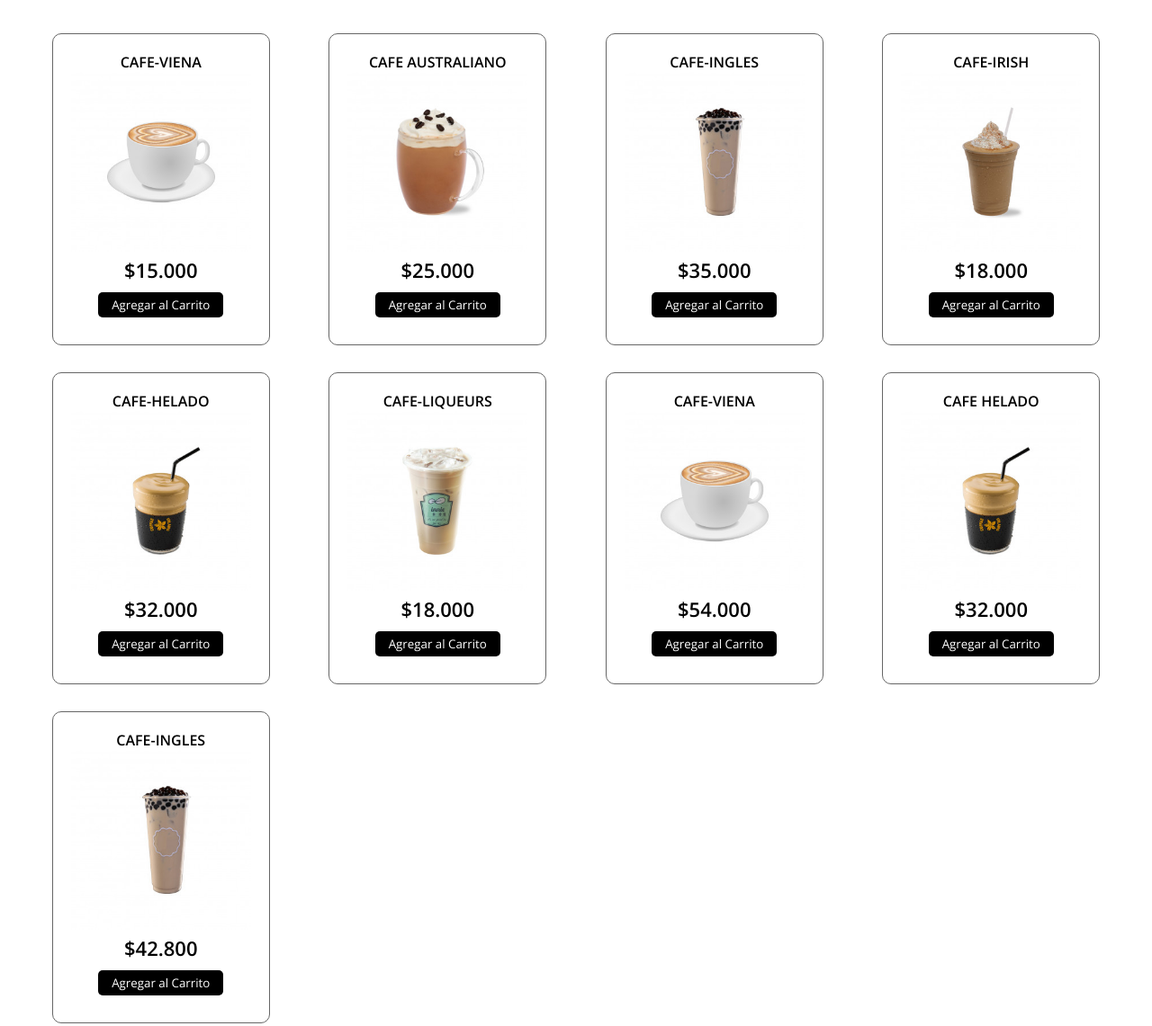
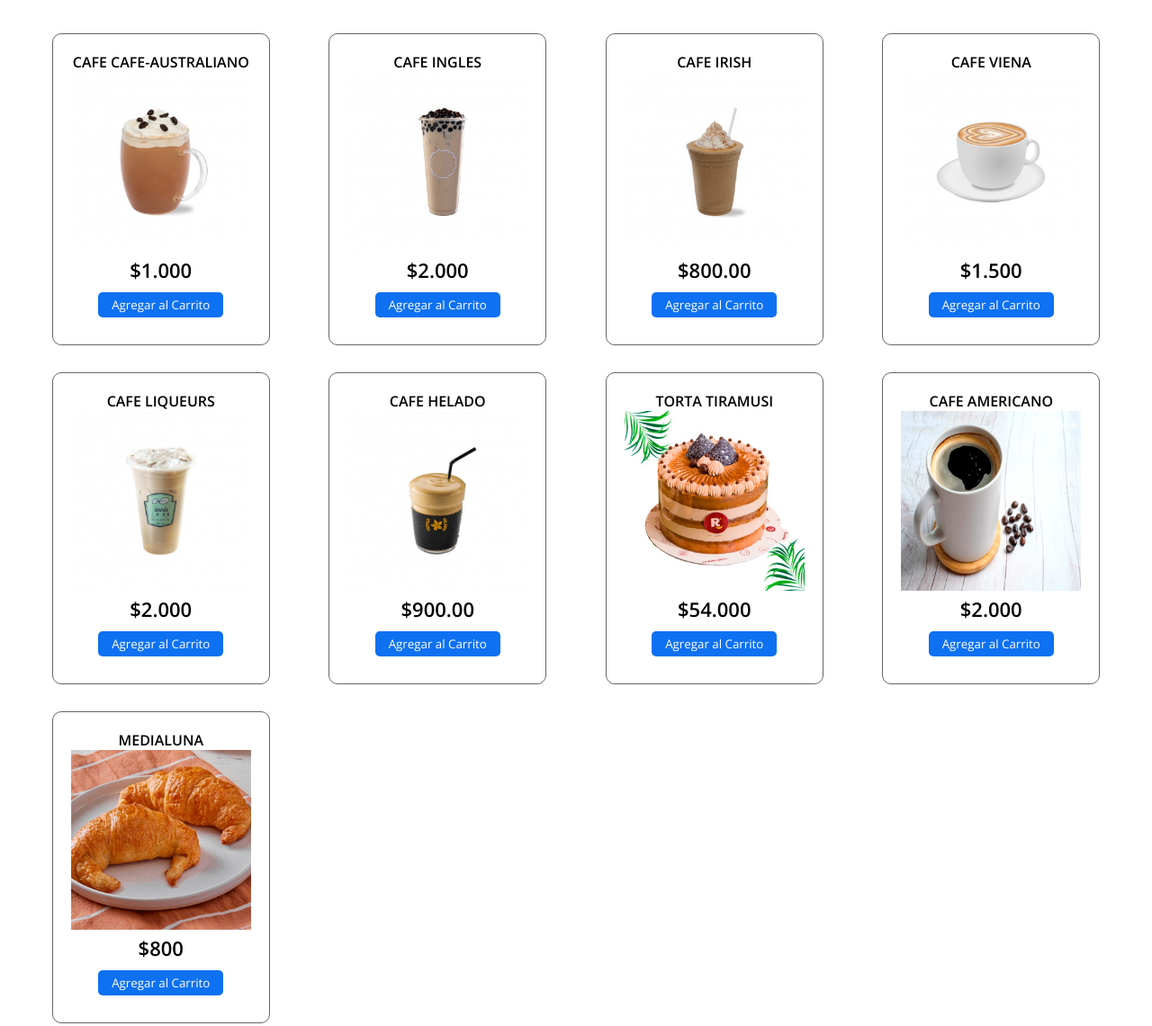
Before and after one commit to laporta1978/pre-entrega2025, a plain HTML site: page productos.html in a window 1280 px wide. Shown: the part 303-1444 px from the top of the page at 90% size. Drawn offline with nearby package versions, Linux system fonts and the light colour scheme.

Commit message:
Add files via upload

```diff
--- a/estilo.css
+++ b/estilo.css
@@ -5,7 +5,7 @@
     font-family: 'Open Sans';
 }
 header{
-    background: url(img/banner.jpg);
+    background: url(img/gallery1.jpg);
     background-size: cover;
     background-position:center;
     height: 300px;
@@ -14,7 +14,7 @@ header h1{
     text-align: center;
     font-size: 35px;
     /* background-color: #000; */
-    color: #0e0e0e;
+    color: #eeebeb;
     padding: 30px 0;
 }
 .contenedor{
@@ -69,7 +69,7 @@ header h1{
     display: block;
     margin: 10px auto;
     border: none;
-    background-color: black;
+    background-color: rgb(14, 113, 241);
     color: #fff;
     padding: 5px 15px;
     border-radius: 5px;
@@ -91,7 +91,7 @@ header h1{
     opacity: 0;
 }
 .carrito .header-carrito{
-    background-color: #000;
+    background-color: #1900fc;
     color: #fff;
     text-align: center;
     padding: 30px 0;
@@ -133,7 +133,7 @@ header h1{
     line-height: 32px;
     text-align: center;
     border-radius: 50%;
-    border: 1px solid #000;
+    border: 1px solid #043efd;
     cursor: pointer;
 }
 .carrito .carrito-item .carrito-item-precio{
@@ -179,7 +179,7 @@ header h1{
     display: block;
     width: 100%;
     border: none;
-    background: #000;
+    background: #0933ee;
     color: #fff;
     border-radius: 5px;
     font-size: 18px;
@@ -196,6 +196,7 @@ header h1{
 
 /* SECCION RESPONSIVE */
 @media screen and (max-width: 850px) {
+
     .contenedor {
       display: block;
     }
--- a/productos.html
+++ b/productos.html
@@ -7,67 +7,67 @@
     <link rel="stylesheet" href="https://cdnjs.cloudflare.com/ajax/libs/font-awesome/6.2.1/css/all.min.css" integrity="sha512-MV7K8+y+gLIBoVD59lQIYicR65iaqukzvf/nwasF0nqhPay5w/9lJmVM2hMDcnK1OnMGCdVK+iQrJ7lzPJQd1w==" crossorigin="anonymous" referrerpolicy="no-referrer" />
     <link rel="stylesheet" href="estilo.css">
     <script src="app.js" async></script>
-    <title>Cafe Palermo | </title>
+    <title>Tienda Cafe Palermo | </title>
 </head>
 <body>
     <header>
-        <h1>Tienda Cafe Palermo </h1>
+        <h1>Tienda de Cafe Palermo</h1>
     </header>
     <section class="contenedor">
         <!-- Contenedor de elementos -->
         <div class="contenedor-items">
             <div class="item">
-                <span class="titulo-item">cafe-viena</span>
-                <img src="img/cafe-viena.jpg" alt="" class="img-item">
-                <span class="precio-item">$15.000</span>
+                <span class="titulo-item">Cafe cafe-australiano</span>
+                <img src="img/cafe-australiano.jpg" alt="" class="img-item">
+                <span class="precio-item">$1.000</span>
                 <button class="boton-item">Agregar al Carrito</button>
             </div>
             <div class="item">
-                <span class="titulo-item">Cafe australiano</span>
-                <img src="img/cafe-australiano.jpg" alt="" class="img-item">
-                <span class="precio-item">$25.000</span>
+                <span class="titulo-item">Cafe ingles</span>
+                <img src="img/cafe-ingles.jpg" alt="" class="img-item">
+                <span class="precio-item">$2.000</span>
                 <button class="boton-item">Agregar al Carrito</button>
             </div>
             <div class="item">
-                <span class="titulo-item">cafe-ingles</span>
-                <img src="img/cafe-ingles.jpg" alt="" class="img-item">
-                <span class="precio-item">$35.000</span>
+                <span class="titulo-item">Cafe Irish</span>
+                <img src="img/cafe-irish.jpg" alt="" class="img-item">
+                <span class="precio-item">$800.00</span>
                 <button class="boton-item">Agregar al Carrito</button>
             </div>
             <div class="item">
-                <span class="titulo-item">cafe-irish</span>
-                <img src="img/cafe-irish.jpg" alt="" class="img-item">
-                <span class="precio-item">$18.000</span>
+                <span class="titulo-item">Cafe viena</span>
+                <img src="img/cafe-viena.jpg" alt="" class="img-item">
+                <span class="precio-item">$1.500</span>
                 <button class="boton-item">Agregar al Carrito</button>
             </div>
             <div class="item">
-                <span class="titulo-item">cafe-helado</span>
-                <img src="img/cafe-helado.jpg" alt="" class="img-item">
-                <span class="precio-item">$32.000</span>
+                <span class="titulo-item">Cafe liqueurs</span>
+                <img src="img/cafe-liqueurs.jpg" alt="" class="img-item">
+                <span class="precio-item">$2.000</span>
                 <button class="boton-item">Agregar al Carrito</button>
             </div>
             <div class="item">
-                <span class="titulo-item">cafe-liqueurs</span>
-                <img src="img/cafe-liqueurs.jpg" alt="" class="img-item">
-                <span class="precio-item">$18.000</span>
+                <span class="titulo-item">Cafe Helado</span>
+                <img src="img/cafe-helado.jpg" alt="" class="img-item">
+                <span class="precio-item">$900.00</span>
                 <button class="boton-item">Agregar al Carrito</button>
             </div>
             <div class="item">
-                <span class="titulo-item">cafe-viena</span>
-                <img src="img/cafe-viena.jpg" alt="" class="img-item">
+                <span class="titulo-item">Torta tiramusi</span>
+                <img src="img/tortas-tiramusi.jpg" alt="" class="img-item">
                 <span class="precio-item">$54.000</span>
                 <button class="boton-item">Agregar al Carrito</button>
             </div>
             <div class="item">
-                <span class="titulo-item">cafe helado</span>
-                <img src="img/cafe-helado.jpg" alt="" class="img-item">
-                <span class="precio-item">$32.000</span>
+                <span class="titulo-item">Cafe Americano</span>
+                <img src="img/cafe-americano.jpg" alt="" class="img-item">
+                <span class="precio-item">$2.000</span>
                 <button class="boton-item">Agregar al Carrito</button>
             </div>
             <div class="item">
-                <span class="titulo-item">cafe-ingles</span>
-                <img src="img/cafe-ingles.jpg" alt="" class="img-item">
-                <span class="precio-item">$42.800</span>
+                <span class="titulo-item">Medialuna</span>
+                <img src="img/medialuna.jpg" alt="" class="img-item">
+                <span class="precio-item">$800</span>
                 <button class="boton-item">Agregar al Carrito</button>
             </div>
         </div>
@@ -78,14 +78,14 @@
             </div>
 
             <div class="carrito-items">
-
+                <!--
                 <div class="carrito-item">
-                    <img src="img/cafe-australiano.jpg" width="80px" alt="">
+                    <img src="img/boxengasse.png" width="80px" alt="">
                     <div class="carrito-item-detalles">
-                        <span class="carrito-item-titulo">Cafe Australiano</span>
+                        <span class="carrito-item-titulo">Box Engasse</span>
                         <div class="selector-cantidad">
                             <i class="fa-solid fa-minus restar-cantidad"></i>
-                            <input type="text" value="1" class="carrito-item-cantidad" enabled>
+                            <input type="text" value="1" class="carrito-item-cantidad" disabled>
                             <i class="fa-solid fa-plus sumar-cantidad"></i>
                         </div>
                         <span class="carrito-item-precio">$15.000,00</span>
@@ -95,12 +95,12 @@
                    </span>
                 </div>
                 <div class="carrito-item">
-                    <img src="img/cafe-ingles.jpg" width="80px" alt="">
+                    <img src="img/skinglam.png" width="80px" alt="">
                     <div class="carrito-item-detalles">
-                        <span class="carrito-item-titulo">Cafe Ingles</span>
+                        <span class="carrito-item-titulo">Skin Glam</span>
                         <div class="selector-cantidad">
                             <i class="fa-solid fa-minus restar-cantidad"></i>
-                            <input type="text" value="1" class="carrito-item-cantidad" enabled>
+                            <input type="text" value="3" class="carrito-item-cantidad" disabled>
                             <i class="fa-solid fa-plus sumar-cantidad"></i>
                         </div>
                         <span class="carrito-item-precio">$18.000,00</span>
@@ -109,7 +109,7 @@
                         <i class="fa-solid fa-trash"></i>
                    </button>
                 </div>
-
+                 -->
             </div>
             <div class="carrito-total">
                 <div class="fila">
```
Also changed, not shown: img/Cafe-americano.jpg (added), img/knocknap.png (added), img/lanight.png (added), img/medialuna.jpg (added), img/middlesteel.png (added), img/silverall.png (added), img/sirblue.png (added), img/skinglam.png (added), img/tortas-tiramusi.jpg (added), img/tortas-vegana.jpg (added).
